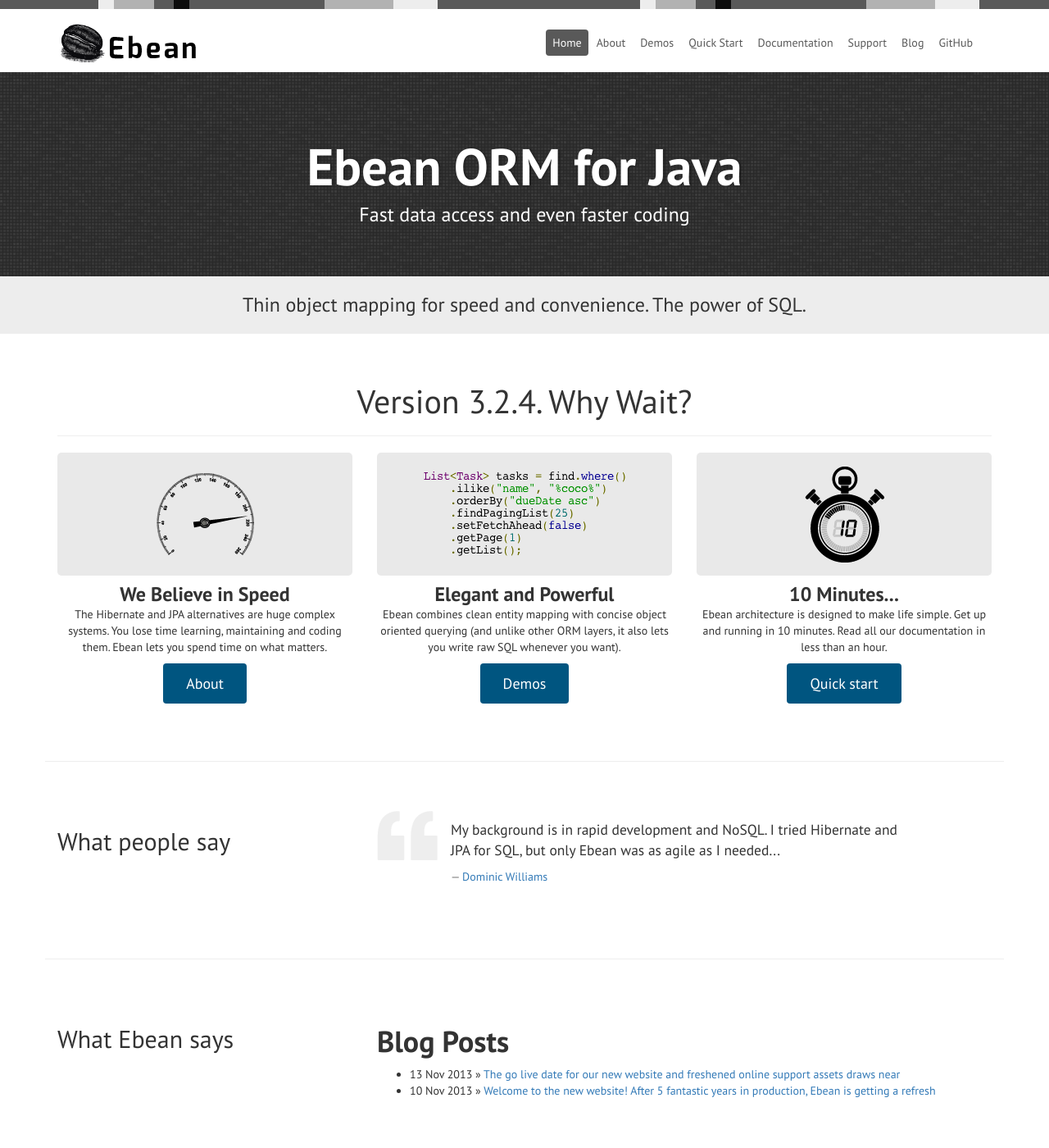
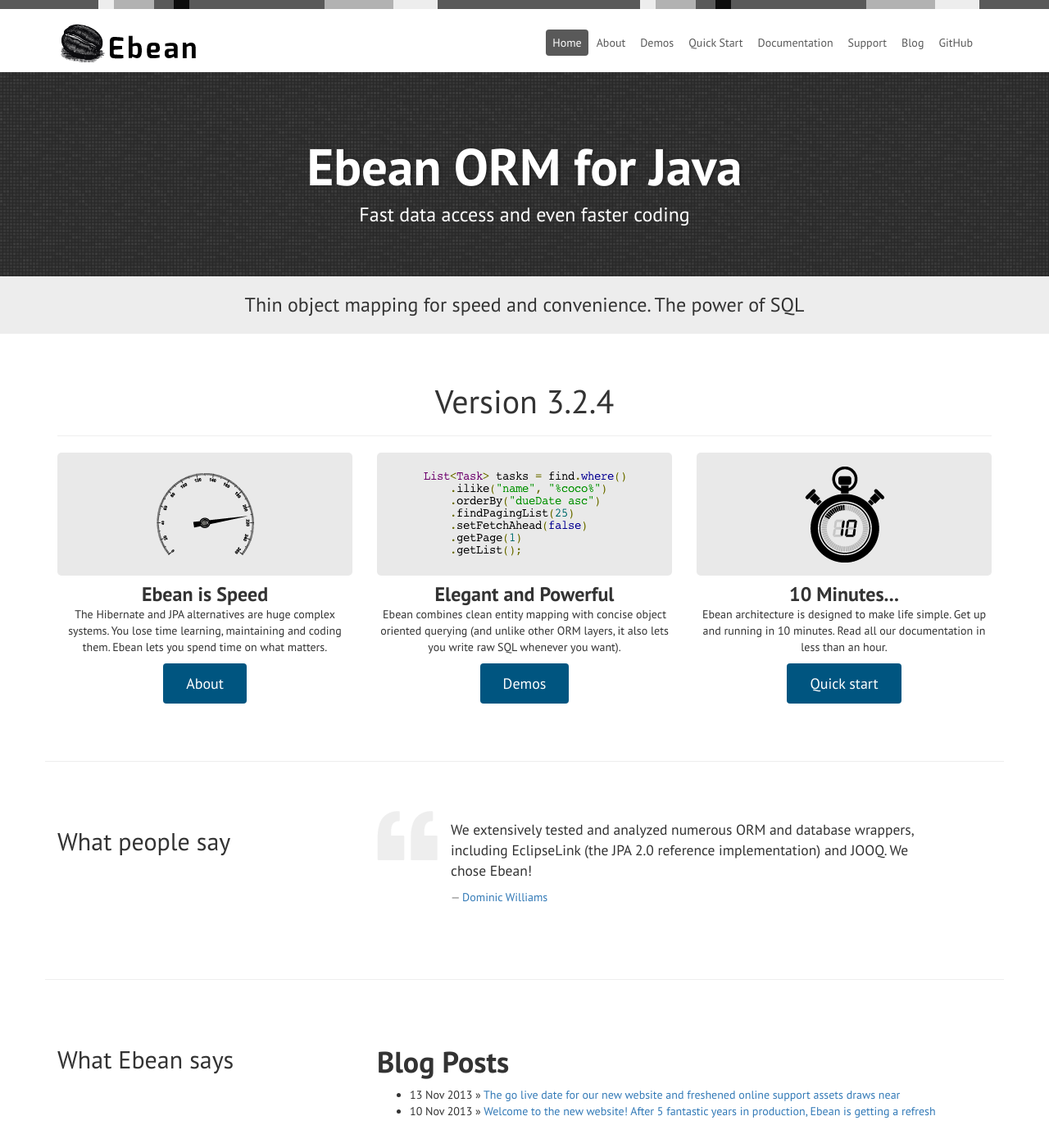
Before and after one commit to dominicwilliams/ebean-website, a Jekyll site: the page built from index.html, in a window 1280 px wide and 1400 px high. Shown: the whole window at 82% size. Built offline with Jekyll 4.4.1, drawn with Linux system fonts in a browser that asks for light colours; nearby versions of some CDN libraries; Markdown is read by kramdown in place of the engine named in the settings; the list of posts is cut into pages by our own code.

Commit message:
small update homepage

```diff
--- a/index.html
+++ b/index.html
@@ -5,18 +5,18 @@
 hero: true
 hero-title: Ebean ORM for Java
 hero-strap: Fast data access and even faster coding
-hero-sub: Thin object mapping for speed and convenience. The power of SQL.
+hero-sub: Thin object mapping for speed and convenience. The power of SQL
 ---
 <div class="row">
     <div class="col-xs-12">
-        <h2 class="subTitle">Version 3.2.4. Why Wait?</h2>
+        <h2 class="subTitle">Version 3.2.4</h2>
         <hr>
     </div>
     <div class="col-sm-4 feature">
         <div class="icon speed">
             <a href="about.html">About</a>
         </div>
-        <h3>We Believe in Speed</h3>
+        <h3>Ebean is Speed</h3>
         <p>The Hibernate and JPA alternatives are huge complex systems. You lose time learning, maintaining and coding them. Ebean lets you spend time on what matters.</p>
         <p><a class="btn btn-large" href="about.html">About</a></p>
     </div>
@@ -46,7 +46,8 @@
     </div>
     <div class="col-sm-8">
         <blockquote class="big-quote">
-            <p>My background is in rapid development and NoSQL. I tried Hibernate and JPA for SQL, but only Ebean was as agile as I needed...</p>
+            <p>We extensively tested and analyzed numerous ORM and database wrappers, including EclipseLink (the JPA 2.0 reference implementation) and JOOQ.
+            We chose Ebean!</p>
             <small><a href="http://www.dominicwilliams.com/">Dominic Williams</a></small>
         </blockquote>
     </div>
```
Also changed, not shown: 1 other file.
